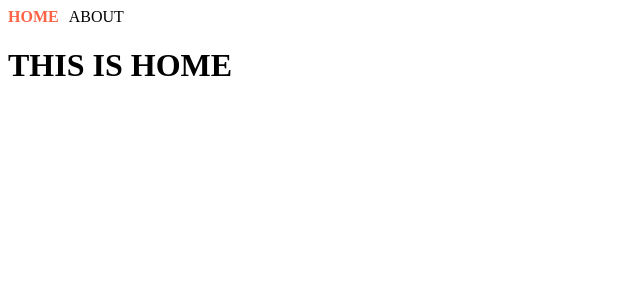
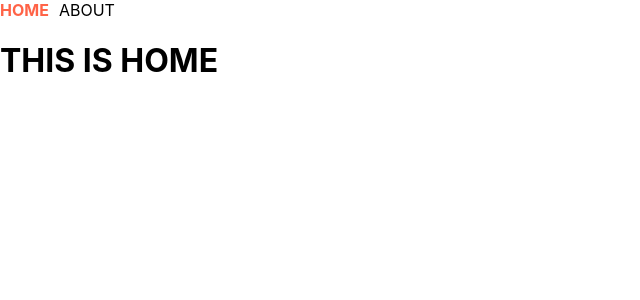
Before and after one commit to cleancode-blake/next_start, a Next.js app: page / in a window 1280 px wide. Shown: the top 300 px of the page, without its empty margins (0-640 px from the left). Built offline with nearby package versions, Linux system fonts and the light colour scheme.

Commit message:
Create _app file to use design globally

```diff
--- /dev/null
+++ b/pages/_app.js
@@ -0,0 +1,11 @@
+import NavBar from "../components/navbar";
+import "../styles/globals.css";
+
+export default function App({ Component, pageProps }) {
+  return (
+    <>
+      <NavBar />
+      <Component {...pageProps} />
+    </>
+  );
+}
--- a/pages/index.js
+++ b/pages/index.js
@@ -1,13 +1,11 @@
 import { useRouter } from "next/router";
 import { useState } from "react";
-import NavBar from "../components/NavBar";
 
 export default function Home() {
   const router = useRouter();
   // console.log(router);
   return (
     <div>
-      <NavBar></NavBar>
       <h1>THIS IS HOME</h1>
     </div>
   );
```
